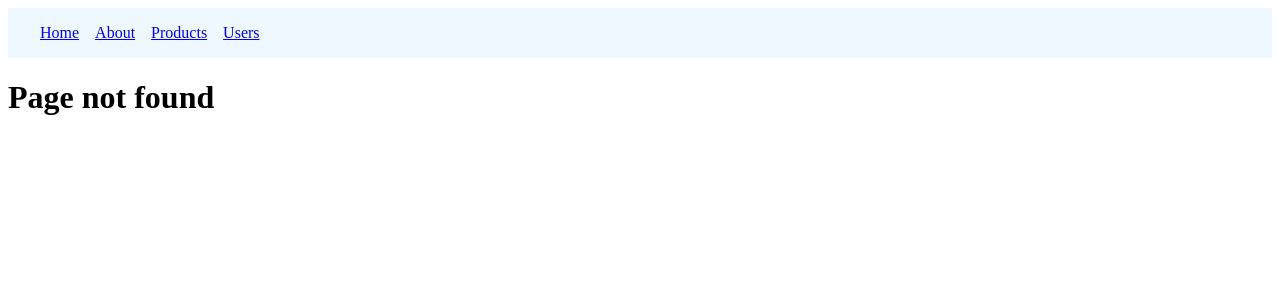
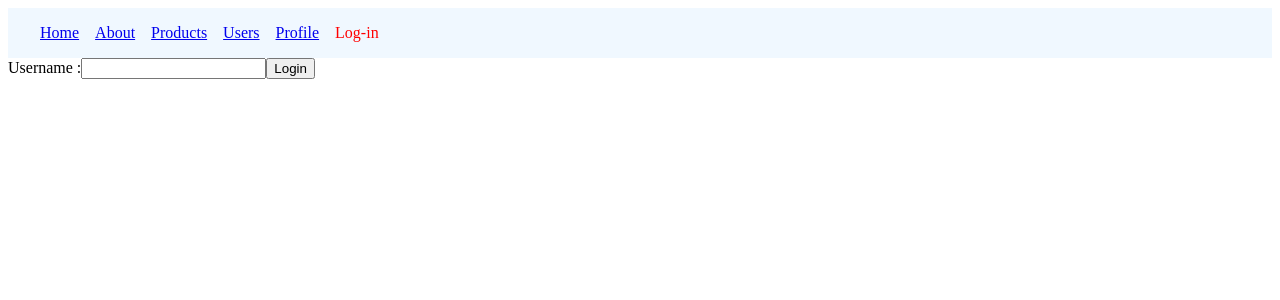
Before and after one commit to Cybrite/RouterTuto, a React (Create React App) app: page /login in a window 1280 px wide. Before the commit this address had no page. Shown: the top 300 px of the page. Built offline with nearby package versions, Linux system fonts and the light colour scheme.

Commit message:
feat : authentication

```diff
--- a/src/App.js
+++ b/src/App.js
@@ -1,7 +1,6 @@
 import React from "react";
 import { Route, Routes } from "react-router-dom";
 import Home from "./components/Home";
-// import About from "./components/About";
 import NavBar from "./components/NavBar";
 import Sumarry from "./components/Sumarry";
 import NoMatch from "./components/NoMatch";
@@ -11,19 +10,23 @@
 import Users from "./components/Users";
 import UserDetails from "./components/UserDetails";
 import Admin from "./components/Admin";
+import Profile from "./components/Profile";
+import { AuthProvider } from "./components/auth";
+import Login from "./components/Login";
+import RequireAuth from "./components/RequireAuth";
 
 const LazyAbout = React.lazy(() => import("./components/About"));
 
 function App() {
   return (
-    <div className="App">
+    <AuthProvider>
       <NavBar />
       <Routes>
         <Route path="/" element={<Home />} />
         <Route
           path="about"
           element={
-            <React.Suspense fallback='Loading...'>
+            <React.Suspense fallback="Loading...">
               <LazyAbout />
             </React.Suspense>
           }
@@ -35,15 +38,25 @@
           <Route path="new" element={<New />} />
         </Route>
         <Route path="users" element={<Users />}>
-          {/* <Route path="userDetails" element={<UserDetails />} /> */}
+          <Route path="userDetails" element={<UserDetails />} />
           <Route path=":userId" element={<UserDetails />} />
           <Route path="admin" element={<Admin />} />
         </Route>
         {/* <Route path="users/:userId" element={<UserDetails />} />
         <Route path="users/admin" element={<Admin />} /> */}
+        <Route
+          path="profile"
+          element={
+            <RequireAuth>
+              <Profile />
+            </RequireAuth>
+          }
+        />
+        <Route path="login" element={<Login />} />
+
         <Route path="*" element={<NoMatch />} />
       </Routes>
-    </div>
+    </AuthProvider>
   );
 }
 
--- /dev/null
+++ b/src/components/Login.js
@@ -0,0 +1,28 @@
+import { useState } from "react";
+import { useAuth } from "./auth";
+import { useNavigate, useLocation } from "react-router-dom";
+
+const Login = () => {
+  const [user, setUser] = useState("");
+  const auth =useAuth()
+  const navigate = useNavigate();
+  const location = useLocation();
+
+  const redirectPath = location.state?.path || '/'
+
+  const handleLogin = () => {
+    auth.login(user)
+    navigate(redirectPath, {replace: true})
+  }
+  return (
+    <div>
+      <label>
+        Username :
+        <input type="text" onChange={(e) => setUser(e.target.value)} />
+      </label>
+      <button onClick={handleLogin}>Login</button>
+    </div>
+  );
+};
+
+export default Login;
--- a/src/components/NavBar.js
+++ b/src/components/NavBar.js
@@ -1,4 +1,5 @@
 import { NavLink } from "react-router-dom";
+import { useAuth } from "./auth";
 const NavBar = () => {
   // const navLinkStyle = ({isActive}) => {
   //     return{
@@ -9,12 +10,16 @@
   //     }
   // }
 
+  const auth = useAuth();
+
   return (
     <nav>
       <NavLink to="/">Home</NavLink>
       <NavLink to="/about">About</NavLink>
       <NavLink to="/products">Products</NavLink>
       <NavLink to="/Users">Users</NavLink>
+      <NavLink to="/profile">Profile</NavLink>
+      {!auth.user && <NavLink to="/login">Log-in</NavLink>}
     </nav>
   );
 };
--- /dev/null
+++ b/src/components/Profile.js
@@ -0,0 +1,21 @@
+import { useAuth } from "./auth";
+import { useNavigate } from "react-router-dom";
+
+const Profile = () => {
+  const auth = useAuth();
+  const navigate = useNavigate();
+
+  const handleLogout = () => {
+    auth.logout();
+    navigate("/");
+  };
+
+  return (
+    <>
+      <div>Welcome {auth.user}</div>
+      <button onClick={handleLogout}>Logout</button>
+    </>
+  );
+};
+
+export default Profile;
--- /dev/null
+++ b/src/components/RequireAuth.js
@@ -0,0 +1,14 @@
+import { Navigate, useLocation } from "react-router-dom";
+import { useAuth } from "./auth";
+
+const RequireAuth = ({ children }) => {
+  const location = useLocation();
+  const auth = useAuth();
+
+  if (!auth.user) {
+    return <Navigate to="/login" state={{ path: location.pathname }} />;
+  }
+  return children;
+};
+
+export default RequireAuth;
--- /dev/null
+++ b/src/components/auth.js
@@ -0,0 +1,26 @@
+import { createContext, useContext, useState } from "react";
+
+
+const AuthContext = createContext(null);
+
+export const AuthProvider = ({ children }) => {
+  const [user, setUser] = useState(null);
+
+  const login = (user) => {
+    setUser(user);
+  };
+
+  const logout = () => {
+    setUser(null);
+  };
+
+  return (
+    <AuthContext.Provider value={{ user, login, logout }}>
+      {children}
+    </AuthContext.Provider>
+  );
+};
+
+export const useAuth = () => {
+  return useContext(AuthContext);
+};
```
